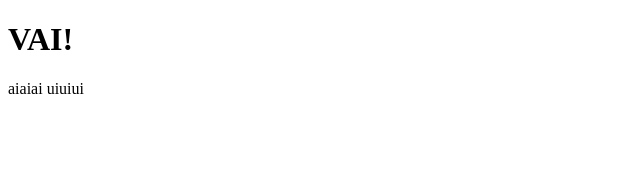
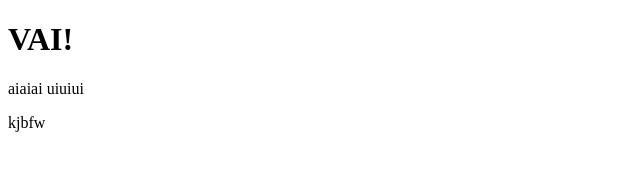
Before and after one commit to oguscaetano/sistemas-corporativos-2025-1, a plain HTML site: page corinthians/index.html in a window 1280 px wide. Shown: the full height of the page, 0-640 px from the left. Drawn offline with Linux system fonts and the light colour scheme.

Commit message:
adiciona mais um paragrafo

```diff
--- a/corinthians/index.html
+++ b/corinthians/index.html
@@ -9,6 +9,7 @@
     <h1>VAI!</h1>
     <div>
         <p>aiaiai uiuiui</p>
+        <p>kjbfw</p>
     </div>
 </body>
 </html>
```
